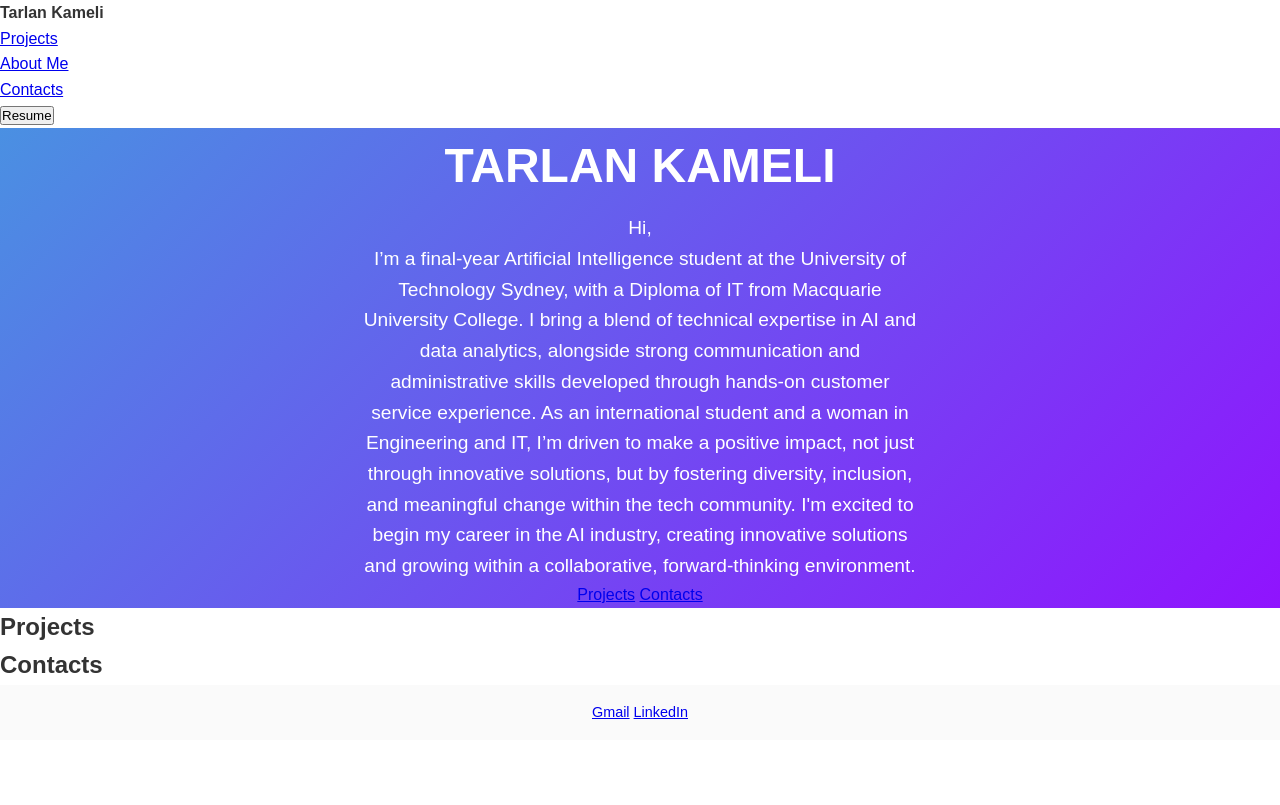
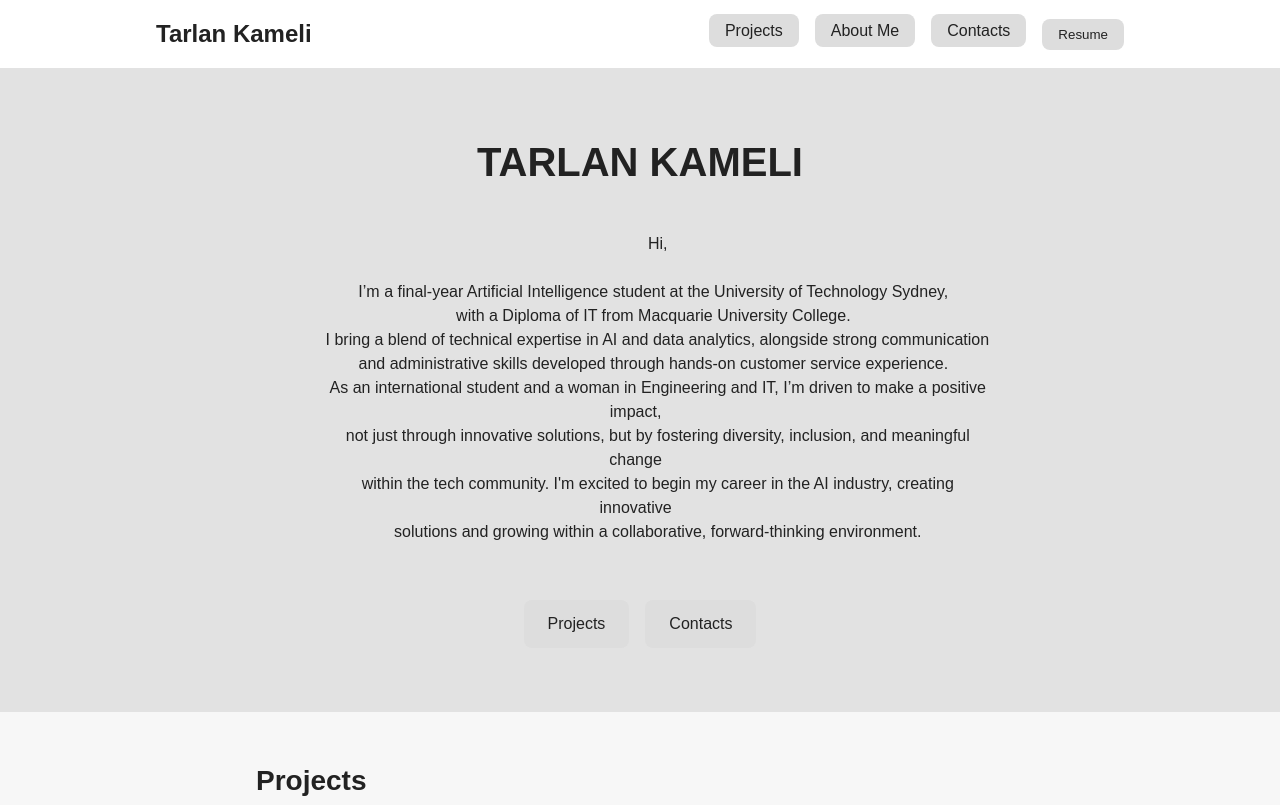
Before and after one commit to tarlankameli/portfolio-tarlan.github.io, a plain HTML site: page index.html in a window 1280 px wide. Shown: the top 805 px of the page. Drawn offline with Linux system fonts and the light colour scheme.

Commit message:
Update styles.css

```diff
--- a/styles.css
+++ b/styles.css
@@ -1,41 +1,115 @@
-/* Reset & base */
-* { margin: 0; padding: 0; box-sizing: border-box; }
-body { font-family: Arial, sans-serif; color: #333; line-height: 1.6; }
+:root {
+  --bg-page:     #f7f7f7;
+  --bg-header:   #ffffff;
+  --bg-hero:     #e2e2e2;
+  --text-main:   #222222;
+  --btn-bg:      #dddddd;
+  --btn-hover:   #cccccc;
+}
 
+* {
+  margin: 0; padding: 0; box-sizing: border-box;
+}
+body {
+  font-family: Arial, sans-serif;
+  background: var(--bg-page);
+  color: var(--text-main);
+  line-height: 1.5;
+}
 
-.hero {
-  height: 60vh;
-  background: linear-gradient(135deg, #4a90e2, #9013fe);
+/* HEADER */
+.site-header {
+  background: var(--bg-header);
+  box-shadow: 0 1px 4px rgba(0,0,0,0.1);
+}
+.header-inner {
+  max-width: 1000px;
+  margin: 0 auto;
   display: flex;
   align-items: center;
-  justify-content: center;
+  justify-content: space-between;
+  padding: 1rem;
+}
+.header-inner .logo strong {
+  font-size: 1.5rem;
+}
+nav ul {
+  list-style: none;
+  display: flex;
+  gap: 1rem;
+}
+nav a, nav button {
+  text-decoration: none;
+  background: var(--btn-bg);
+  border: none;
+  padding: 0.5rem 1rem;
+  border-radius: 8px;
+  color: var(--text-main);
+  cursor: pointer;
+  font-weight: 500;
+}
+nav a:hover, nav button:hover {
+  background: var(--btn-hover);
+}
+
+/* HERO SECTION */
+.hero {
+  background: var(--bg-hero);
+  padding: 4rem 1rem;
   text-align: center;
-  color: #fff;
 }
-.hero-content { padding: 0 20px; max-width: 600px; }
-.hero h1 { font-size: 3rem; margin-bottom: 0.5rem; }
-.hero p  { font-size: 1.2rem; }
-
-/* Navigation */
-.main-nav ul {
+.hero-content {
+  max-width: 700px;
+  margin: 0 auto;
+}
+.hero h1 {
+  font-size: 2.5rem;
+  margin-bottom: 1rem;
+}
+.hero p {
+  margin-bottom: 2rem;
+  white-space: pre-wrap; /* preserves line breaks in the <p> */
+}
+.btn-group {
   display: flex;
   justify-content: center;
-  list-style: none;
+  gap: 1rem;
+}
+.btn {
+  background: var(--btn-bg);
+  padding: 0.75rem 1.5rem;
+  border-radius: 8px;
+  text-decoration: none;
+  color: var(--text-main);
+  font-weight: 500;
+}
+.btn:hover {
+  background: var(--btn-hover);
+}
+
+/* GENERIC SECTION STYLING */
+.section {
+  max-width: 800px;
+  margin: 3rem auto;
+  padding: 0 1rem;
+}
+.section h2 {
+  margin-bottom: 1rem;
+  font-size: 1.75rem;
+}
+
+/* FOOTER */
+.site-footer {
+  background: var(--bg-header);
   padding: 1rem 0;
-  background: #f5f5f5;
 }
-.main-nav li { margin: 0 1rem; }
-.main-nav a {
+.site-footer .container {
+  max-width: 1000px;
+  margin: 0 auto;
+  text-align: center;
+}
+.site-footer a {
+  margin: 0 1rem;
+  color: var(--text-main);
   text-decoration: none;
-  font-weight: bold;
-  color: #4a90e2;
 }
-.main-nav a:hover { text-decoration: underline; }
-
-/* Footer */
-footer {
-  text-align: center;
-  padding: 1rem 0;
-  font-size: 0.9rem;
-  background: #fafafa;
-}
```
